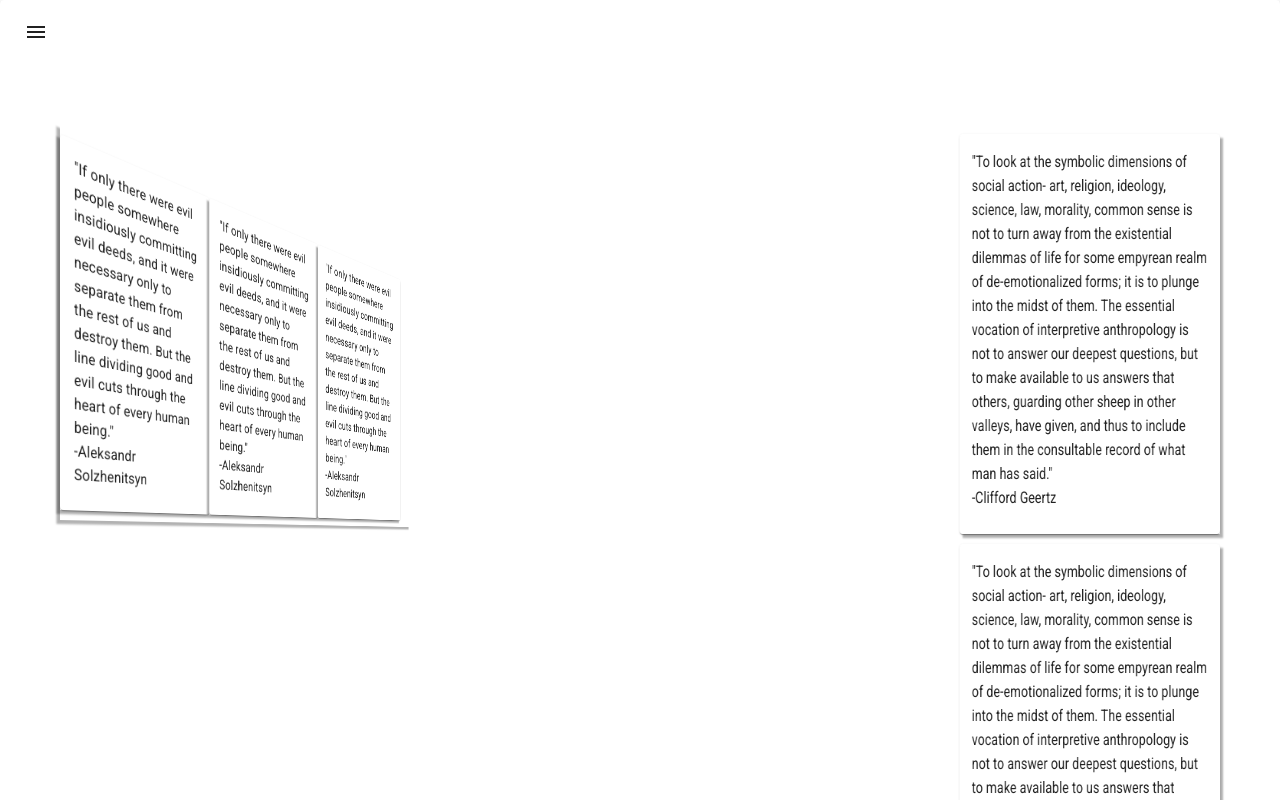
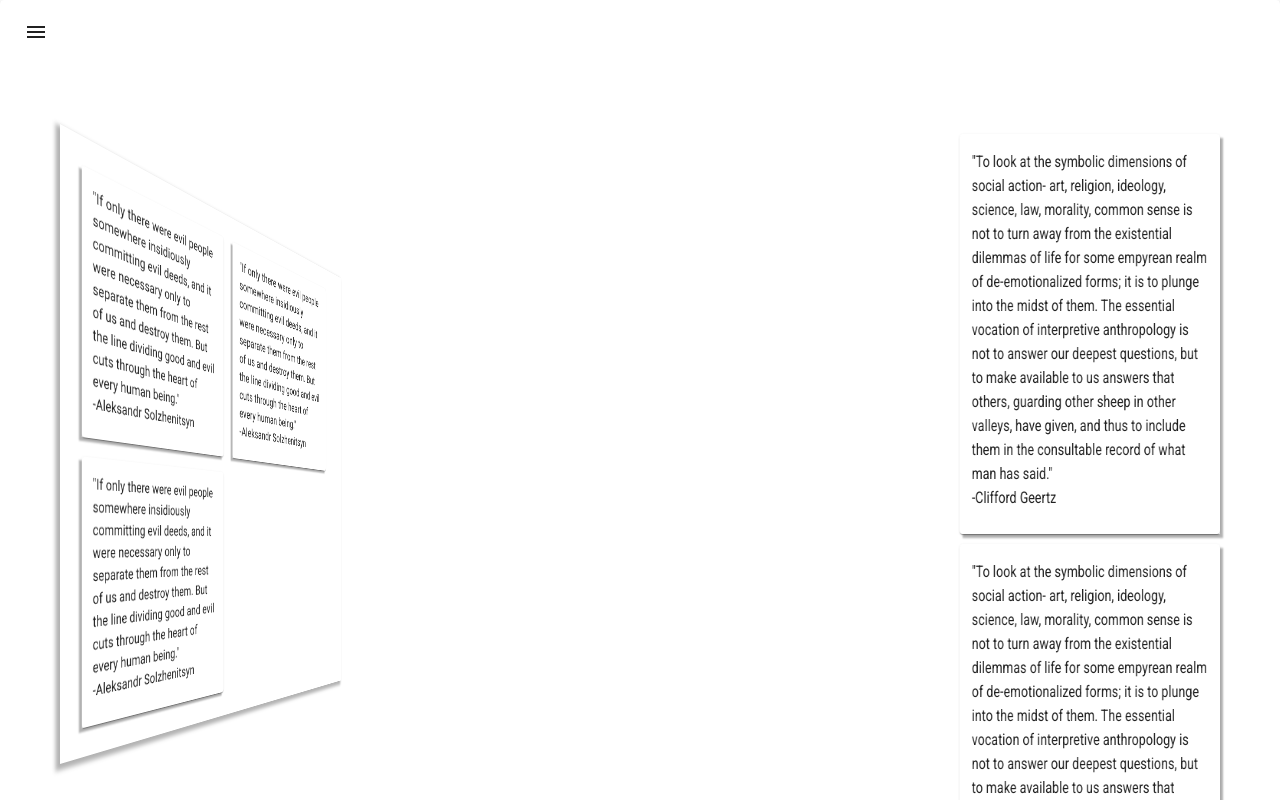
Before and after one commit to Martsyalis/new-portfolio, a React (Create React App) app: page /favorite-things in a window 1280 px wide. Shown: the top 800 px of the page. Built offline with nearby package versions, Linux system fonts and the light colour scheme.

Commit message:
working left wall

```diff
--- a/src/favoriteThings/FavoriteThings.js
+++ b/src/favoriteThings/FavoriteThings.js
@@ -1,6 +1,6 @@
 import React from "react";
 import "./favoriteThings.css";
-import { Card, CardActions, CardContent, Typography } from "@material-ui/core";
+import { Card, CardContent, Typography } from "@material-ui/core";
 function FavoriteThings() {
   return (
     <div className="home-page">
--- a/src/favoriteThings/favoriteThings.css
+++ b/src/favoriteThings/favoriteThings.css
@@ -7,13 +7,14 @@
 
 .left-wall {
   height: 100%;
-  width: 49vw;
+  width: 600px;
   display: flex;
   flex-wrap: wrap;
-  transform: rotateY(70deg);
+  transform: rotateY(80deg);
   transform-origin: left;
-  box-shadow: -4px 4px 2px 0 rgba(0, 0, 0, 0.3);
+  box-shadow: -4px 4px 5px 2px rgba(0, 0, 0, 0.3);
   perspective: 1000px;
+  padding: 20px;
 }
 
 .right-wall {
@@ -21,28 +22,33 @@
 }
 
 .window1 {
-  width: 200px;
+  width: 250px;
   height: 100%;
   transition: all 1s;
   transform-origin: left;
   box-shadow: -4px 4px 2px 0 rgba(0, 0, 0, 0.3);
-  margin: 10px 0;
+  margin: 10px;
 }
 
 .window2 {
   width: 340px;
   height: 100%;
-  transition: all 1s;
+  transition: all 0.5s;
   transform: rotateY(-40deg);
   transform-origin: right;
   box-shadow: 4px 4px 2px 0 rgba(0, 0, 0, 0.3);
   margin: 10px 0;
 }
 
+.left-wall:hover {
+  /* transition: all 1s;
+
+  transform: rotateY(0deg) scale(2); */
+}
 .window1:hover {
   transition: all 1s;
-  transform: translateX(100px) rotateY(-40deg) scaleX(3);
-  z-index: 1000
+  transform: translateX(400px) rotateY(-38deg) skewY(-3deg) scaleX(3) scaleY(2);
+  z-index: 1000;
 }
 
 .window2:hover {
```
